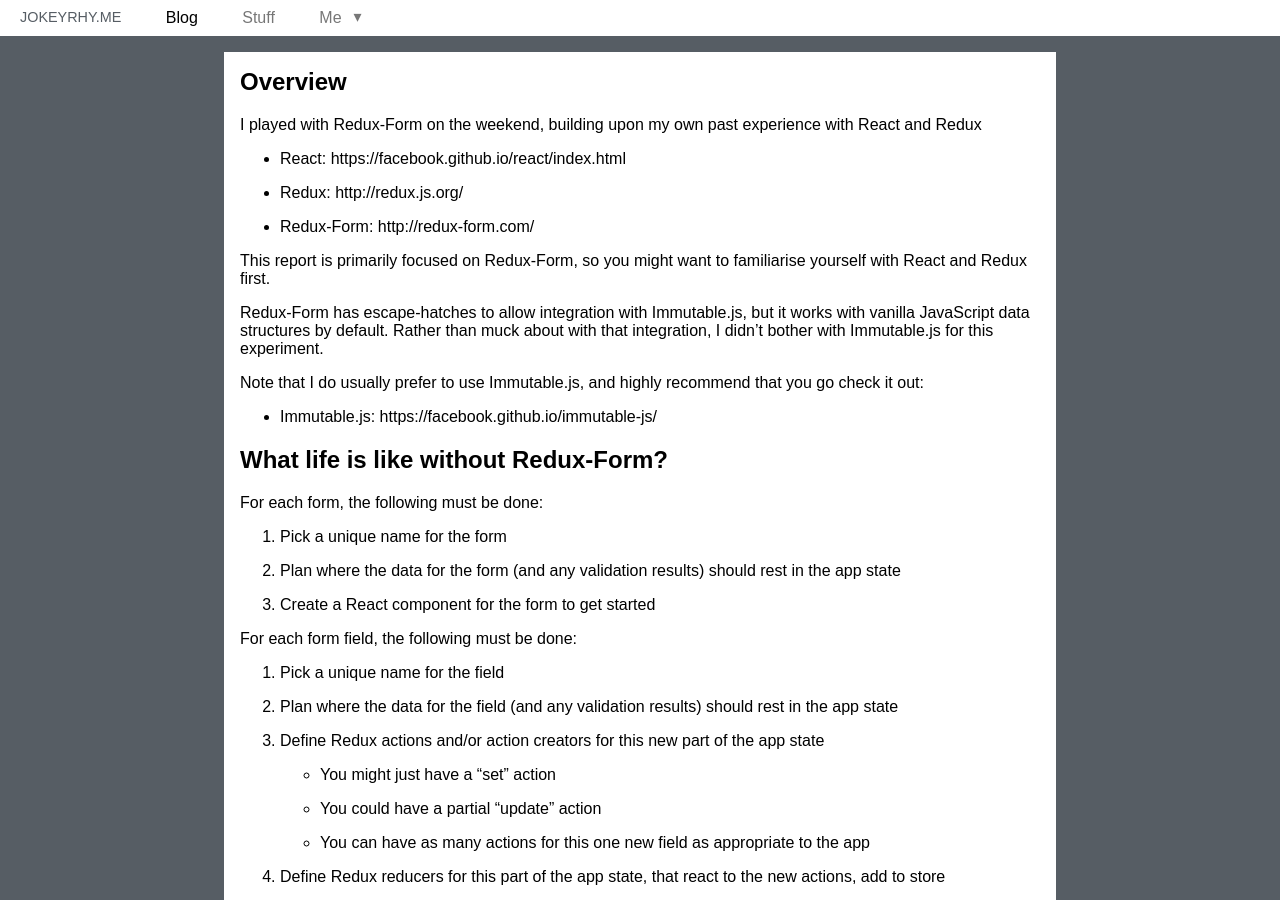
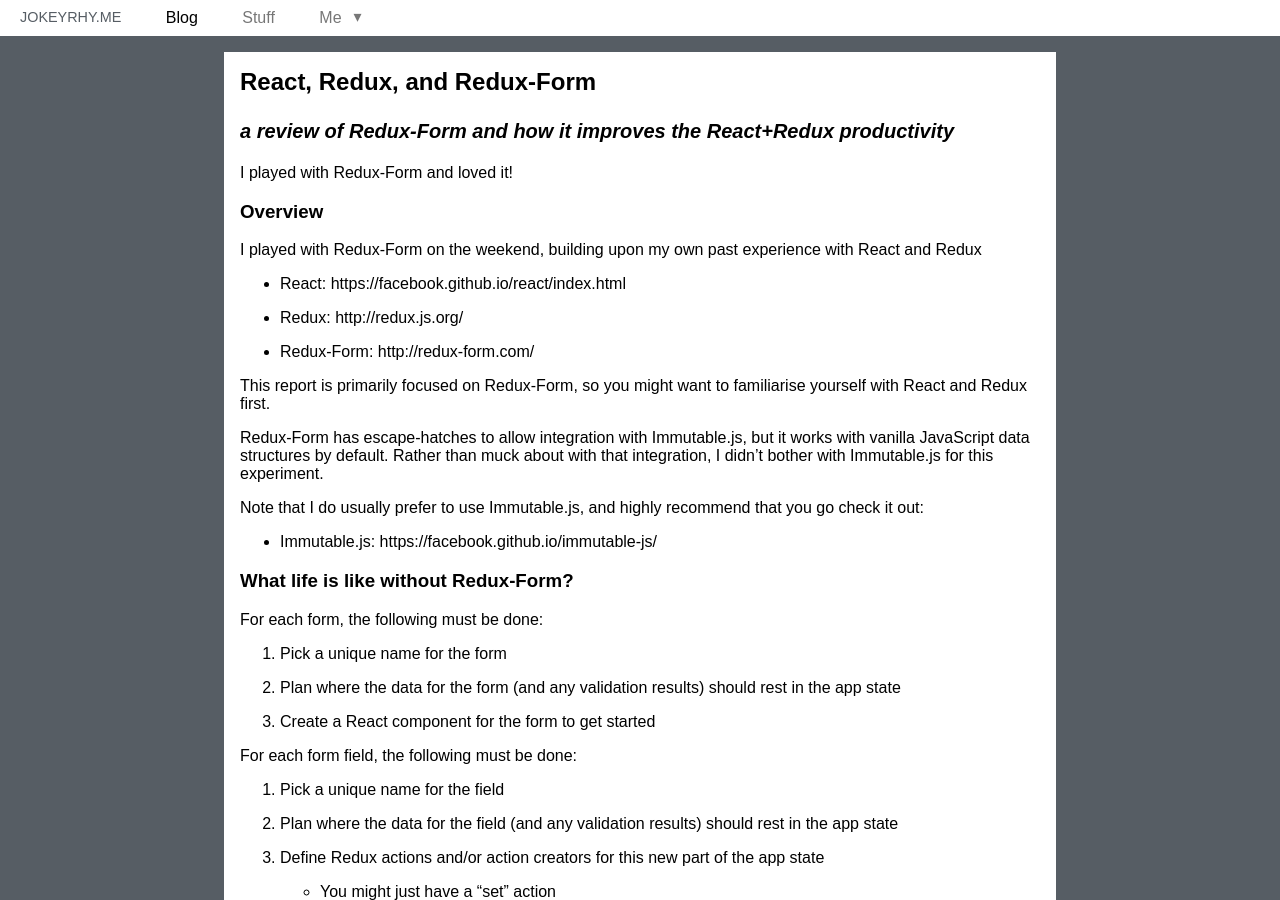
Before and after one commit to jokeyrhyme/jokeyrhyme.github.com, a Jekyll site: the page built from _posts/2016-06-27-react-redux-redux-form.md, in a window 1280 px wide and 900 px high. Built offline with Jekyll 4.4.1, drawn with Linux system fonts in a browser that asks for light colours.

Commit message:
post: 2016-06-27: fixes / tweaks

```diff
--- a/_posts/2016-06-27-react-redux-redux-form.md
+++ b/_posts/2016-06-27-react-redux-redux-form.md
@@ -1,13 +1,19 @@
 ---
 layout: post
 title: "React, Redux, and Redux-Form"
-subtitle: "a review of Redux-Form and how improves the React+Redux productivity"
+subtitle: "a review of Redux-Form and how it improves the React+Redux productivity"
 date: 2016-06-27
 summary: "I played with Redux-Form and loved it!"
 author: Ron
 ---
 
-## Overview
+## {{ page.title }}
+
+## _{{ page.subtitle }}_
+
+{{ page.summary }}
+
+### Overview
 
 I played with Redux-Form on the weekend, building upon my own past experience with React and Redux
 
@@ -26,7 +32,7 @@
 - Immutable.js: https://facebook.github.io/immutable-js/
 
 
-## What life is like without Redux-Form?
+### What life is like without Redux-Form?
 
 For each form, the following must be done:
 
@@ -69,7 +75,7 @@
 Now you have an input field in a React component shown to the user, with state managed by Redux
 
 
-## With Redux-Form?
+### With Redux-Form?
 
 Once per project / app, the following must be done:
 
@@ -98,7 +104,7 @@
 So now you have all the functional programming benefits of using Redux to manage app state, but now you can wire up new form fields in a way that lets you focus on the presentation part instead of the Redux part
 
 
-## Redux-Form downsides?
+### Redux-Form downsides?
 
 - Very React-specific, in fact, it might not even work with React Native (??)
 
@@ -109,7 +115,7 @@
     - There’s a MobX-Form project, but it seems pretty new / immature
 
 
-## What else is good about Redux-Form?
+### What else is good about Redux-Form?
 
 Redux-Form has the following additional features:
 
@@ -136,7 +142,7 @@
     - I’m pretty sure it’s not a Facebook project, or actually used at Facebook
 
 
-## Closing Thoughts
+### Closing Thoughts
 
 - Don’t start a React + Redux project without Redux-Form
 
```
